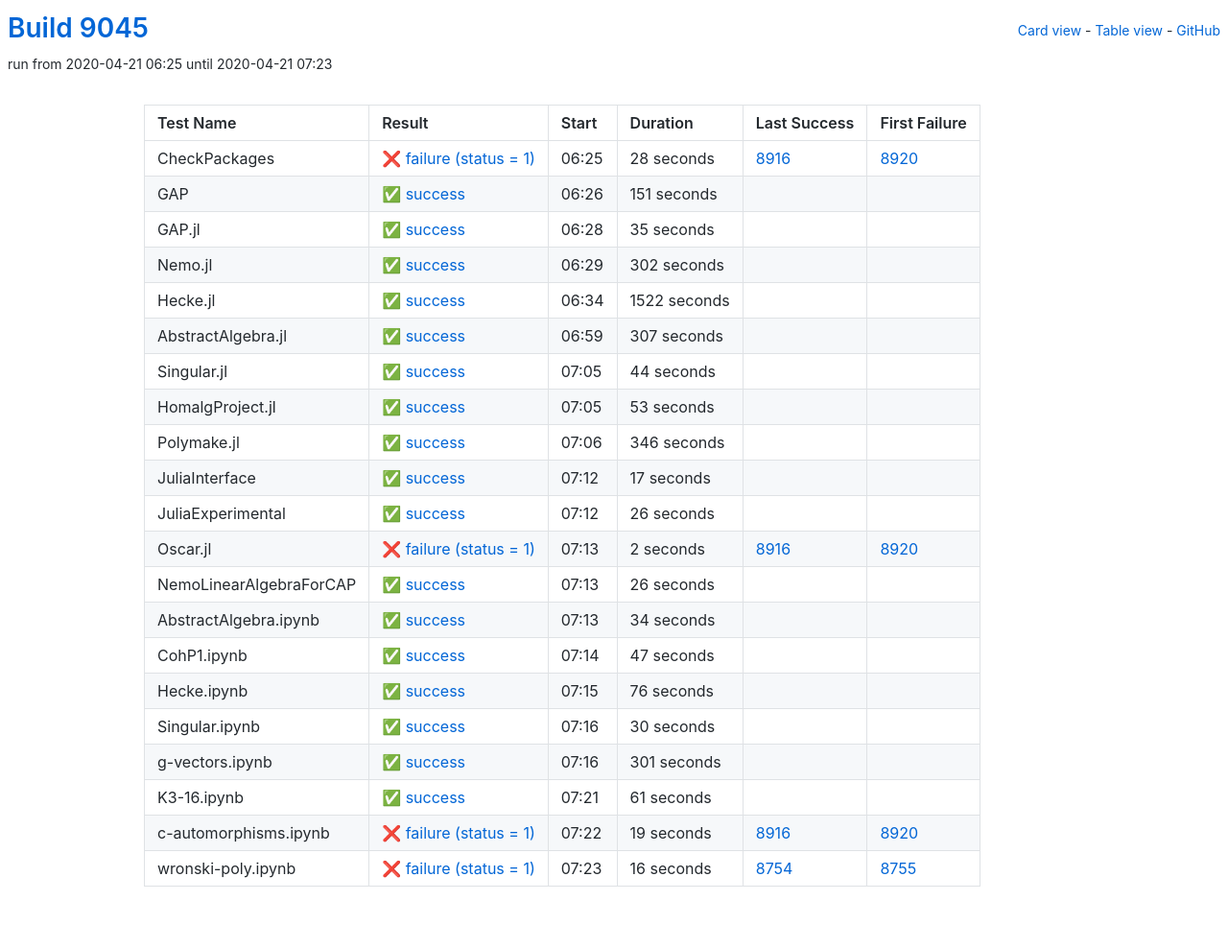
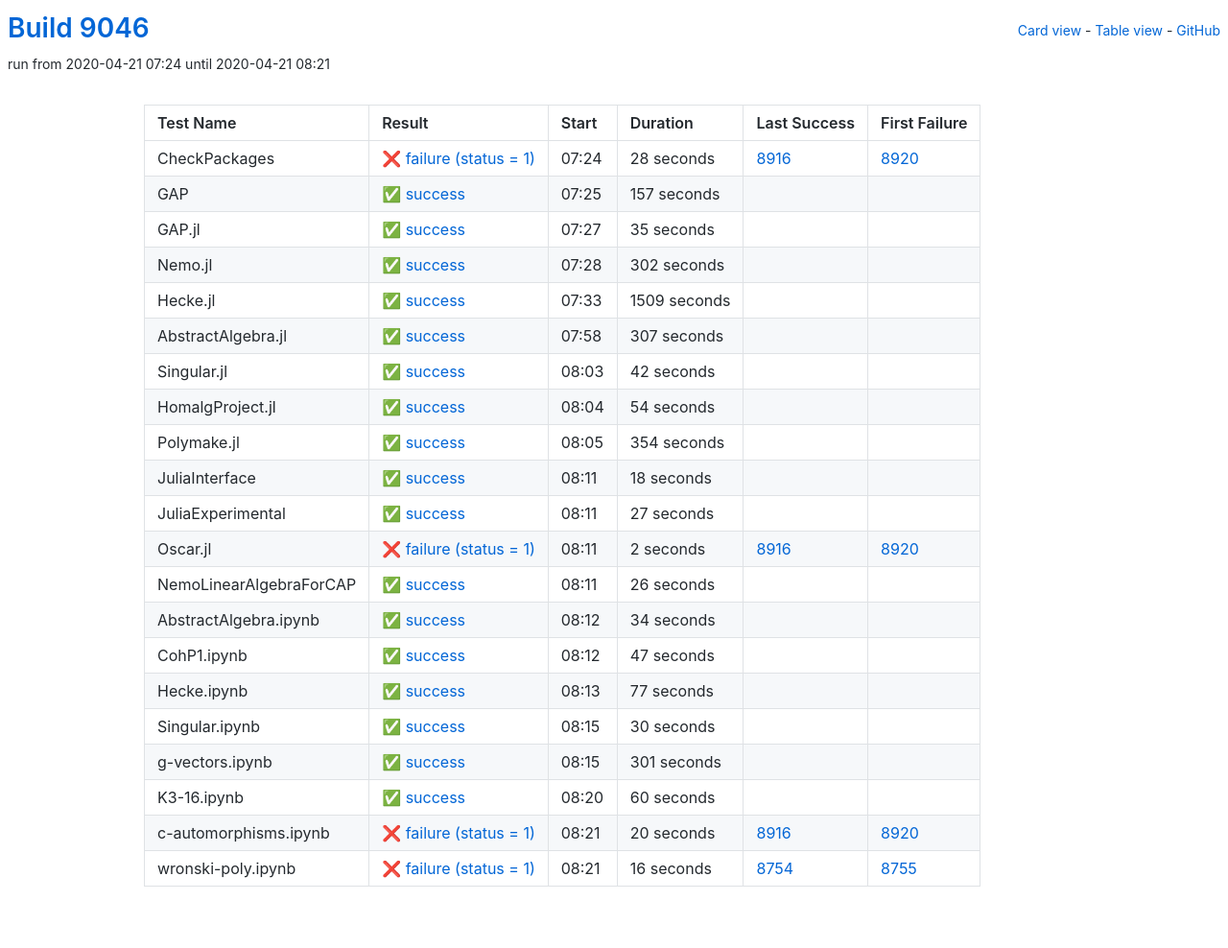
Before and after one commit to oscar-system/oscar-ci-status, a Jekyll site: the page built from table.html, in a window 1280 px wide. Shown: the whole page at 96% size. Built offline with Jekyll 4.4.1, drawn with Linux system fonts in a browser that asks for light colours.

Commit message:
Build 9046

```diff
--- a/_data/ci.yml
+++ b/_data/ci.yml
@@ -1,5 +1,5 @@
-build: 9045
-build_url: https://oscarci.mathematik.uni-kl.de/job/oscar/9045/
+build: 9046
+build_url: https://oscarci.mathematik.uni-kl.de/job/oscar/9046/
 job: oscar
 tests:
 - duration: 28
@@ -8,20 +8,20 @@ tests:
   first_failure_url: https://oscarci.mathematik.uni-kl.de/job/oscar/8920/
   last_success: 8916
   last_success_url: https://oscarci.mathematik.uni-kl.de/job/oscar/8916/
-  log: https://oscarci.mathematik.uni-kl.de/job/oscar/9045/artifact/logs/build-9045/CheckPackages.log
+  log: https://oscarci.mathematik.uni-kl.de/job/oscar/9046/artifact/logs/build-9046/CheckPackages.log
   name: CheckPackages
-  start: 2020-04-21 06:25
+  start: 2020-04-21 07:24
   status: failure
   success: false
-- duration: 151
+- duration: 157
   exitcode: 0
   first_failure: false
   first_failure_url: null
   last_success: false
   last_success_url: null
-  log: https://oscarci.mathematik.uni-kl.de/job/oscar/9045/artifact/logs/build-9045/GAP.log
+  log: https://oscarci.mathematik.uni-kl.de/job/oscar/9046/artifact/logs/build-9046/GAP.log
   name: GAP
-  start: 2020-04-21 06:26
+  start: 2020-04-21 07:25
   status: success
   success: true
 - duration: 35
@@ -30,9 +30,9 @@ tests:
   first_failure_url: null
   last_success: false
   last_success_url: null
-  log: https://oscarci.mathematik.uni-kl.de/job/oscar/9045/artifact/logs/build-9045/GAP.jl.log
+  log: https://oscarci.mathematik.uni-kl.de/job/oscar/9046/artifact/logs/build-9046/GAP.jl.log
   name: GAP.jl
-  start: 2020-04-21 06:28
+  start: 2020-04-21 07:27
   status: success
   success: true
 - duration: 302
@@ -41,20 +41,20 @@ tests:
   first_failure_url: null
   last_success: false
   last_success_url: null
-  log: https://oscarci.mathematik.uni-kl.de/job/oscar/9045/artifact/logs/build-9045/Nemo.jl.log
+  log: https://oscarci.mathematik.uni-kl.de/job/oscar/9046/artifact/logs/build-9046/Nemo.jl.log
   name: Nemo.jl
-  start: 2020-04-21 06:29
+  start: 2020-04-21 07:28
   status: success
   success: true
-- duration: 1522
+- duration: 1509
   exitcode: 0
   first_failure: false
   first_failure_url: null
   last_success: false
   last_success_url: null
-  log: https://oscarci.mathematik.uni-kl.de/job/oscar/9045/artifact/logs/build-9045/Hecke.jl.log
+  log: https://oscarci.mathematik.uni-kl.de/job/oscar/9046/artifact/logs/build-9046/Hecke.jl.log
   name: Hecke.jl
-  start: 2020-04-21 06:34
+  start: 2020-04-21 07:33
   status: success
   success: true
 - duration: 307
@@ -63,64 +63,64 @@ tests:
   first_failure_url: null
   last_success: false
   last_success_url: null
-  log: https://oscarci.mathematik.uni-kl.de/job/oscar/9045/artifact/logs/build-9045/AbstractAlgebra.jl.log
+  log: https://oscarci.mathematik.uni-kl.de/job/oscar/9046/artifact/logs/build-9046/AbstractAlgebra.jl.log
   name: AbstractAlgebra.jl
-  start: 2020-04-21 06:59
+  start: 2020-04-21 07:58
   status: success
   success: true
-- duration: 44
+- duration: 42
   exitcode: 0
   first_failure: false
   first_failure_url: null
   last_success: false
   last_success_url: null
-  log: https://oscarci.mathematik.uni-kl.de/job/oscar/9045/artifact/logs/build-9045/Singular.jl.log
+  log: https://oscarci.mathematik.uni-kl.de/job/oscar/9046/artifact/logs/build-9046/Singular.jl.log
   name: Singular.jl
-  start: 2020-04-21 07:05
+  start: 2020-04-21 08:03
   status: success
   success: true
-- duration: 53
+- duration: 54
   exitcode: 0
   first_failure: false
   first_failure_url: null
   last_success: false
   last_success_url: null
-  log: https://oscarci.mathematik.uni-kl.de/job/oscar/9045/artifact/logs/build-9045/HomalgProject.jl.log
+  log: https://oscarci.mathematik.uni-kl.de/job/oscar/9046/artifact/logs/build-9046/HomalgProject.jl.log
   name: HomalgProject.jl
-  start: 2020-04-21 07:05
+  start: 2020-04-21 08:04
   status: success
   success: true
-- duration: 346
+- duration: 354
   exitcode: 0
   first_failure: false
   first_failure_url: null
   last_success: false
   last_success_url: null
-  log: https://oscarci.mathematik.uni-kl.de/job/oscar/9045/artifact/logs/build-9045/Polymake.jl.log
+  log: https://oscarci.mathematik.uni-kl.de/job/oscar/9046/artifact/logs/build-9046/Polymake.jl.log
   name: Polymake.jl
-  start: 2020-04-21 07:06
+  start: 2020-04-21 08:05
   status: success
   success: true
-- duration: 17
+- duration: 18
   exitcode: 0
   first_failure: false
   first_failure_url: null
   last_success: false
   last_success_url: null
-  log: https://oscarci.mathematik.uni-kl.de/job/oscar/9045/artifact/logs/build-9045/JuliaInterface.log
+  log: https://oscarci.mathematik.uni-kl.de/job/oscar/9046/artifact/logs/build-9046/JuliaInterface.log
   name: JuliaInterface
-  start: 2020-04-21 07:12
+  start: 2020-04-21 08:11
   status: success
   success: true
-- duration: 26
+- duration: 27
   exitcode: 0
   first_failure: false
   first_failure_url: null
   last_success: false
   last_success_url: null
-  log: https://oscarci.mathematik.uni-kl.de/job/oscar/9045/artifact/logs/build-9045/JuliaExperimental.log
+  log: https://oscarci.mathematik.uni-kl.de/job/oscar/9046/artifact/logs/build-9046/JuliaExperimental.log
   name: JuliaExperimental
-  start: 2020-04-21 07:12
+  start: 2020-04-21 08:11
   status: success
   success: true
 - duration: 2
@@ -129,9 +129,9 @@ tests:
   first_failure_url: https://oscarci.mathematik.uni-kl.de/job/oscar/8920/
   last_success: 8916
   last_success_url: https://oscarci.mathematik.uni-kl.de/job/oscar/8916/
-  log: https://oscarci.mathematik.uni-kl.de/job/oscar/9045/artifact/logs/build-9045/Oscar.jl.log
+  log: https://oscarci.mathematik.uni-kl.de/job/oscar/9046/artifact/logs/build-9046/Oscar.jl.log
   name: Oscar.jl
-  start: 2020-04-21 07:13
+  start: 2020-04-21 08:11
   status: failure
   success: false
 - duration: 26
@@ -140,9 +140,9 @@ tests:
   first_failure_url: null
   last_success: false
   last_success_url: null
-  log: https://oscarci.mathematik.uni-kl.de/job/oscar/9045/artifact/logs/build-9045/NemoLinearAlgebraForCAP.log
+  log: https://oscarci.mathematik.uni-kl.de/job/oscar/9046/artifact/logs/build-9046/NemoLinearAlgebraForCAP.log
   name: NemoLinearAlgebraForCAP
-  start: 2020-04-21 07:13
+  start: 2020-04-21 08:11
   status: success
   success: true
 - duration: 34
@@ -151,9 +151,9 @@ tests:
   first_failure_url: null
   last_success: false
   last_success_url: null
-  log: https://oscarci.mathematik.uni-kl.de/job/oscar/9045/artifact/logs/build-9045/AbstractAlgebra.ipynb.log
+  log: https://oscarci.mathematik.uni-kl.de/job/oscar/9046/artifact/logs/build-9046/AbstractAlgebra.ipynb.log
   name: AbstractAlgebra.ipynb
-  start: 2020-04-21 07:13
+  start: 2020-04-21 08:12
   status: success
   success: true
 - duration: 47
@@ -162,20 +162,20 @@ tests:
   first_failure_url: null
   last_success: false
   last_success_url: null
-  log: https://oscarci.mathematik.uni-kl.de/job/oscar/9045/artifact/logs/build-9045/CohP1.ipynb.log
+  log: https://oscarci.mathematik.uni-kl.de/job/oscar/9046/artifact/logs/build-9046/CohP1.ipynb.log
   name: CohP1.ipynb
-  start: 2020-04-21 07:14
+  start: 2020-04-21 08:12
   status: success
   success: true
-- duration: 76
+- duration: 77
   exitcode: 0
   first_failure: false
   first_failure_url: null
   last_success: false
   last_success_url: null
-  log: https://oscarci.mathematik.uni-kl.de/job/oscar/9045/artifact/logs/build-9045/Hecke.ipynb.log
+  log: https://oscarci.mathematik.uni-kl.de/job/oscar/9046/artifact/logs/build-9046/Hecke.ipynb.log
   name: Hecke.ipynb
-  start: 2020-04-21 07:15
+  start: 2020-04-21 08:13
   status: success
   success: true
 - duration: 30
@@ -184,9 +184,9 @@ tests:
   first_failure_url: null
   last_success: false
   last_success_url: null
-  log: https://oscarci.mathematik.uni-kl.de/job/oscar/9045/artifact/logs/build-9045/Singular.ipynb.log
+  log: https://oscarci.mathematik.uni-kl.de/job/oscar/9046/artifact/logs/build-9046/Singular.ipynb.log
   name: Singular.ipynb
-  start: 2020-04-21 07:16
+  start: 2020-04-21 08:15
   status: success
   success: true
 - duration: 301
@@ -195,31 +195,31 @@ tests:
   first_failure_url: null
   last_success: false
   last_success_url: null
-  log: https://oscarci.mathematik.uni-kl.de/job/oscar/9045/artifact/logs/build-9045/g-vectors.ipynb.log
+  log: https://oscarci.mathematik.uni-kl.de/job/oscar/9046/artifact/logs/build-9046/g-vectors.ipynb.log
   name: g-vectors.ipynb
-  start: 2020-04-21 07:16
+  start: 2020-04-21 08:15
   status: success
   success: true
-- duration: 61
+- duration: 60
   exitcode: 0
   first_failure: false
   first_failure_url: null
   last_success: false
   last_success_url: null
-  log: https://oscarci.mathematik.uni-kl.de/job/oscar/9045/artifact/logs/build-9045/K3-16.ipynb.log
+  log: https://oscarci.mathematik.uni-kl.de/job/oscar/9046/artifact/logs/build-9046/K3-16.ipynb.log
   name: K3-16.ipynb
-  start: 2020-04-21 07:21
+  start: 2020-04-21 08:20
   status: success
   success: true
-- duration: 19
+- duration: 20
   exitcode: 1
   first_failure: 8920
   first_failure_url: https://oscarci.mathematik.uni-kl.de/job/oscar/8920/
   last_success: 8916
   last_success_url: https://oscarci.mathematik.uni-kl.de/job/oscar/8916/
-  log: https://oscarci.mathematik.uni-kl.de/job/oscar/9045/artifact/logs/build-9045/c-automorphisms.ipynb.log
+  log: https://oscarci.mathematik.uni-kl.de/job/oscar/9046/artifact/logs/build-9046/c-automorphisms.ipynb.log
   name: c-automorphisms.ipynb
-  start: 2020-04-21 07:22
+  start: 2020-04-21 08:21
   status: failure
   success: false
 - duration: 16
@@ -228,8 +228,8 @@ tests:
   first_failure_url: https://oscarci.mathematik.uni-kl.de/job/oscar/8755/
   last_success: 8754
   last_success_url: https://oscarci.mathematik.uni-kl.de/job/oscar/8754/
-  log: https://oscarci.mathematik.uni-kl.de/job/oscar/9045/artifact/logs/build-9045/wronski-poly.ipynb.log
+  log: https://oscarci.mathematik.uni-kl.de/job/oscar/9046/artifact/logs/build-9046/wronski-poly.ipynb.log
   name: wronski-poly.ipynb
-  start: 2020-04-21 07:23
+  start: 2020-04-21 08:21
   status: failure
   success: false
```
Also changed, not shown: README.md.
